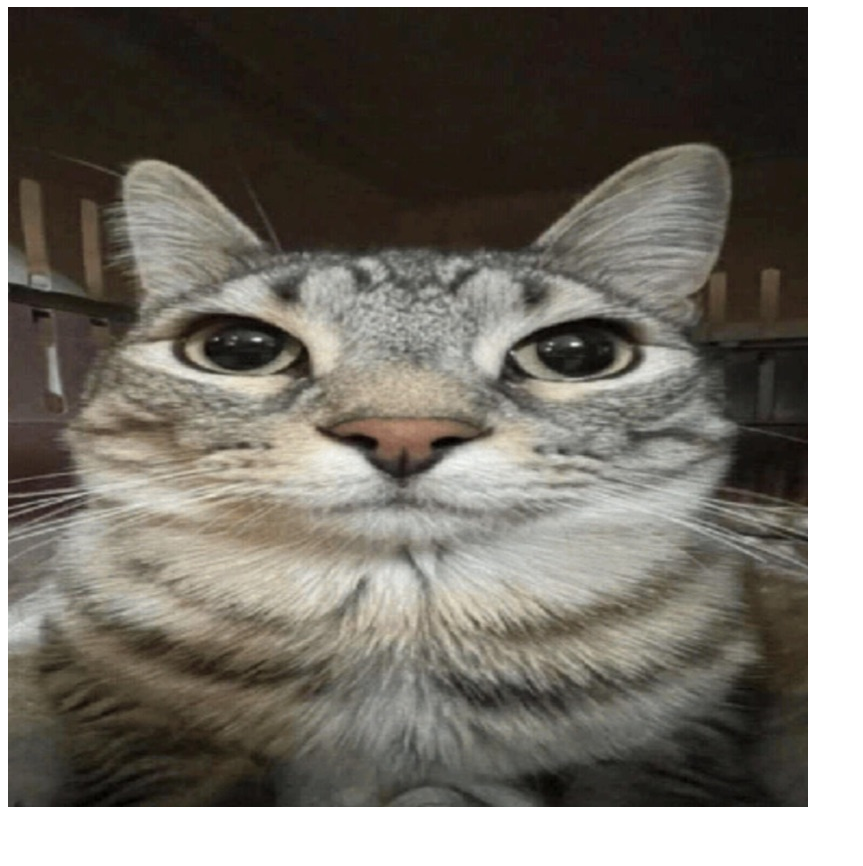
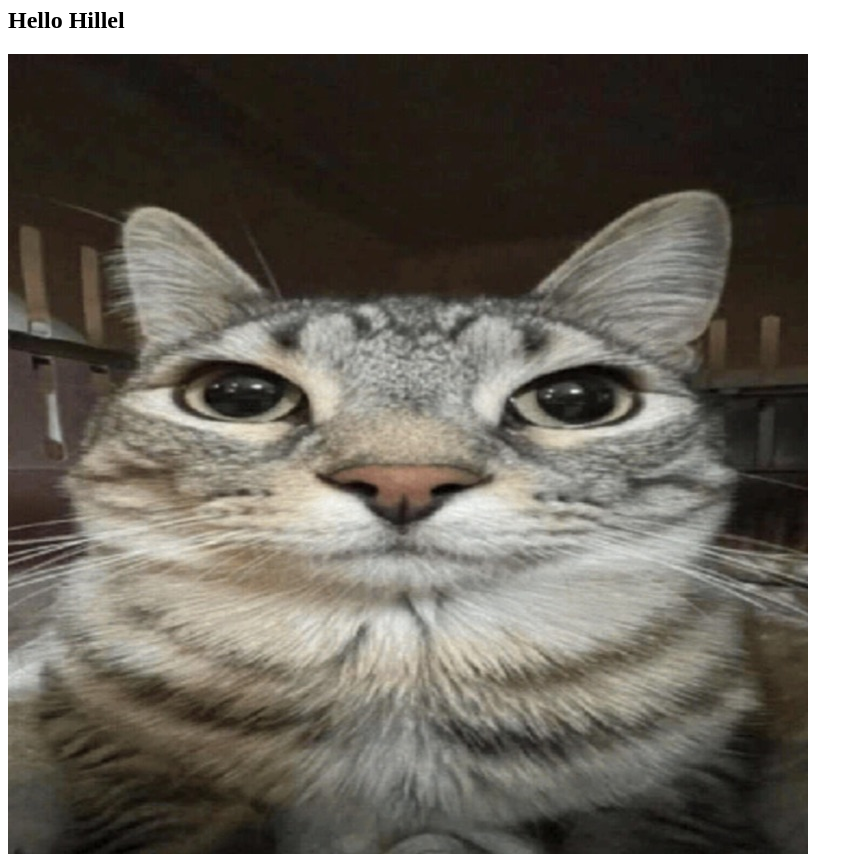
Before and after one commit to WhatTheCoffee0697/Hillel_HW_20.1, a plain HTML site: page QA manual 29.09.25.html in a window 1280 px wide. Shown: the part 73-939 px from the top of the page, without its empty margins (0-863 px from the left). Before the commit the page ends 892 px from the top, so only its background shows below. Drawn offline with Linux system fonts and the light colour scheme.

Commit message:
Update HTML file

```diff
--- a/QA manual 29.09.25.html
+++ b/QA manual 29.09.25.html
@@ -7,6 +7,7 @@
 
 <body>
 	<h1>Hello world</h1>
+	<h2>Hello Hillel</h2>
 	<img src="Meme.jpg" alt="Kitty meme">
 </body>
 </html>
```
